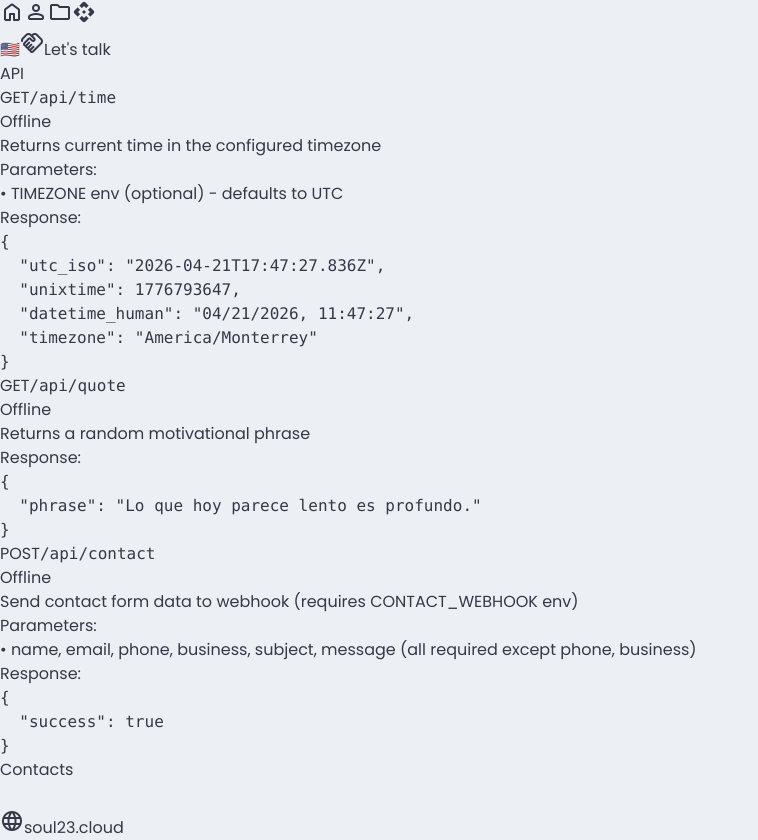
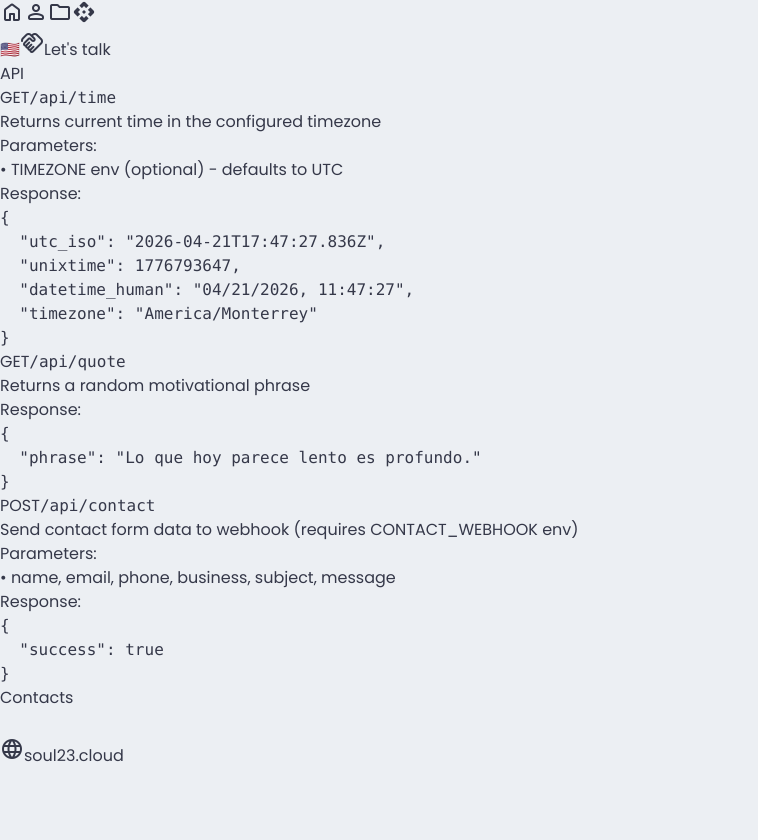
Before and after one commit to marcogll/marcogll.githubio.com, a React (Vite) app: page /api-docs in a window 1280 px wide. Shown: the whole page, without its empty margins (0-758 px from the left). After the commit the page ends 800 px from the top, so only its background shows below. Built offline with nearby package versions, Linux system fonts and the light colour scheme; no server answers; some icons are missing.

Commit message:
Fix ApiDocs page

```diff
--- a/src/pages/ApiDocs.jsx
+++ b/src/pages/ApiDocs.jsx
@@ -1,4 +1,3 @@
-import { useState, useEffect } from "react";
 import { useLanguage } from "../context/LanguageContext";
 
 const API_ENDPOINTS = [
@@ -27,43 +26,15 @@ const API_ENDPOINTS = [
     path: "/api/contact",
     method: "POST",
     description: "Send contact form data to webhook (requires CONTACT_WEBHOOK env)",
-    params: ["name, email, phone, business, subject, message (all required except phone, business)"],
+    params: ["name, email, phone, business, subject, message"],
     response: {
       success: true
     }
   }
 ];
 
-function ApiStatus({ path }) {
-  const [status, setStatus] = useState("checking");
-
-  useEffect(() => {
-    fetch(path)
-      .then(res => {
-        setStatus(res.ok ? "online" : "error");
-      })
-      .catch(() => setStatus("offline"));
-  }, [path]);
-
-  const statusConfig = {
-    checking: { color: "bg-yellow-500", text: "Checking..." },
-    online: { color: "bg-green-500", text: "Online" },
-    offline: { color: "bg-red-500", text: "Offline" },
-    error: { color: "bg-red-500", text: "Error" }
-  };
-
-  const config = statusConfig[status];
-
-  return (
-    <span className={`inline-flex items-center gap-1.5 px-2 py-0.5 rounded-full text-xs font-medium ${status === 'checking' ? 'bg-yellow-100 text-yellow-700' : status === 'online' ? 'bg-green-100 text-green-700' : 'bg-red-100 text-red-700'}`}>
-      <span className={`w-1.5 h-1.5 rounded-full ${config.color}`}></span>
-      {config.text}
-    </span>
-  );
-}
-
 export default function ApiDocs() {
-  const { t, lang } = useLanguage();
+  const { t } = useLanguage();
 
   return (
     <div className="px-4 py-6 max-w-3xl mx-auto">
@@ -75,14 +46,11 @@ export default function ApiDocs() {
       <div className="flex flex-col gap-6">
         {API_ENDPOINTS.map((endpoint, index) => (
           <div key={index} className="bg-gray-50 rounded-xl p-5">
-            <div className="flex items-center justify-between gap-3 mb-3">
-              <div className="flex items-center gap-3">
-                <span className="px-2 py-1 text-xs font-mono bg-green-100 text-green-700 rounded">
-                  {endpoint.method}
-                </span>
-                <code className="text-sm font-mono text-gray-700">{endpoint.path}</code>
-              </div>
-              <ApiStatus path={endpoint.path} />
+            <div className="flex items-center gap-3 mb-3">
+              <span className="px-2 py-1 text-xs font-mono bg-green-100 text-green-700 rounded">
+                {endpoint.method}
+              </span>
+              <code className="text-sm font-mono text-gray-700">{endpoint.path}</code>
             </div>
 
             <p className="text-gray-600 text-sm mb-3">{endpoint.description}</p>
```
Also changed, not shown: 5 other files (tests, documents, lock files or other folders).
